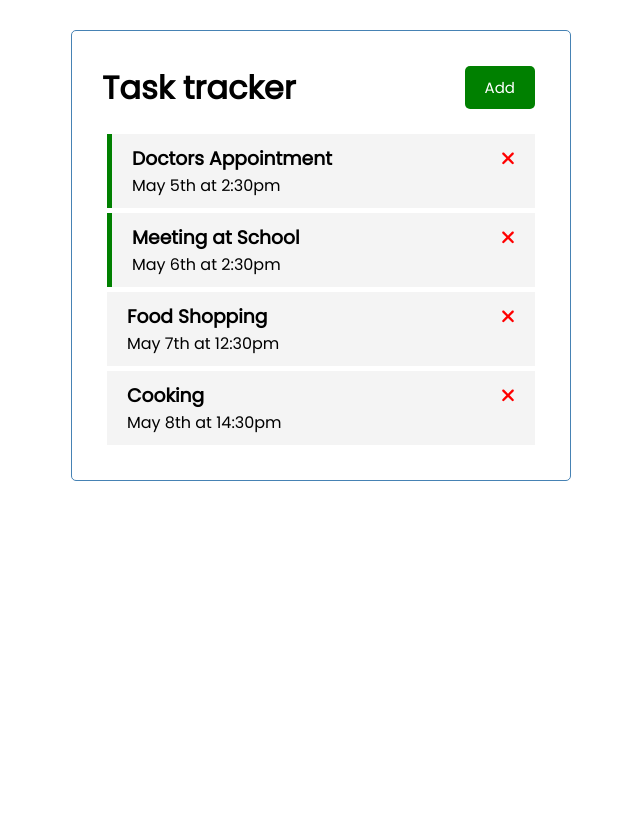
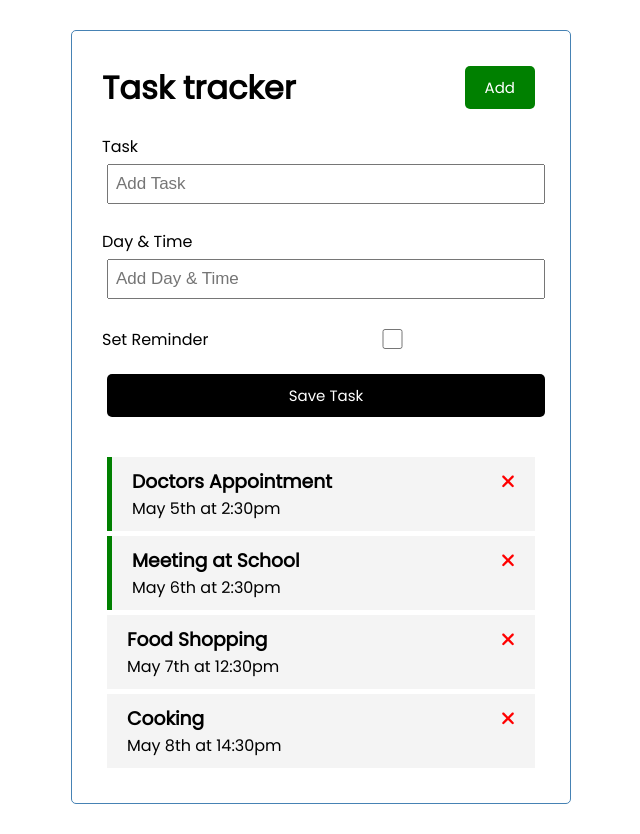
Before and after one commit to Anton9512/angular-task-tracker-app, an Angular app: page / in a window 1280 px wide. Shown: the whole page, without its empty margins (319-959 px from the left). Before the commit the page ends 800 px from the top, so only its background shows below. Built offline with nearby package versions, Linux system fonts and the light colour scheme; data requests are answered from the project's data file.

Commit message:
Add-Task component

```diff
--- a/src/app/app.module.ts
+++ b/src/app/app.module.ts
@@ -8,6 +8,7 @@ import { HeaderComponent } from './components/header/header.component';
 import { ButtonComponent } from './components/button/button.component';
 import { TasksComponent } from './components/tasks/tasks.component';
 import { TaskItemComponent } from './components/task-item/task-item.component';
+import { AddTaskComponent } from './components/add-task/add-task.component';
 
 @NgModule({
   declarations: [
@@ -16,6 +17,7 @@ import { TaskItemComponent } from './components/task-item/task-item.component';
     ButtonComponent,
     TasksComponent,
     TaskItemComponent,
+    AddTaskComponent,
   ],
   imports: [BrowserModule, FontAwesomeModule, HttpClientModule],
   providers: [],
--- /dev/null
+++ b/src/app/components/add-task/add-task.component.css
@@ -0,0 +1,3 @@
+.add-form {
+  margin-bottom: 40px;
+}
--- /dev/null
+++ b/src/app/components/add-task/add-task.component.html
@@ -0,0 +1,15 @@
+<form class="add-form" action="#">
+  <div class="form-control">
+    <label for="text">Task</label>
+    <input type="text" name="text" id="text" placeholder="Add Task" />
+  </div>
+  <div class="form-control">
+    <label for="day">Day & Time</label>
+    <input type="text" name="day" id="day" placeholder="Add Day & Time" />
+  </div>
+  <div class="form-control form-control-check">
+    <label for="reminder">Set Reminder</label>
+    <input type="checkbox" name="reminder" id="reminder" />
+  </div>
+  <input type="submit" value="Save Task" class="btn btn-block" />
+</form>
--- /dev/null
+++ b/src/app/components/add-task/add-task.component.ts
@@ -0,0 +1,16 @@
+import { Component, OnInit } from '@angular/core';
+
+@Component({
+  selector: 'app-add-task',
+  templateUrl: './add-task.component.html',
+  styleUrls: ['./add-task.component.css'],
+})
+export class AddTaskComponent implements OnInit {
+  text!: string;
+  day!: string;
+  reminder: boolean = false;
+
+  constructor() {}
+
+  ngOnInit(): void {}
+}
--- a/src/app/components/tasks/tasks.component.html
+++ b/src/app/components/tasks/tasks.component.html
@@ -1,3 +1,4 @@
+<app-add-task></app-add-task>
 <app-task-item
   *ngFor="let task of tasks"
   [task]="task"
```
